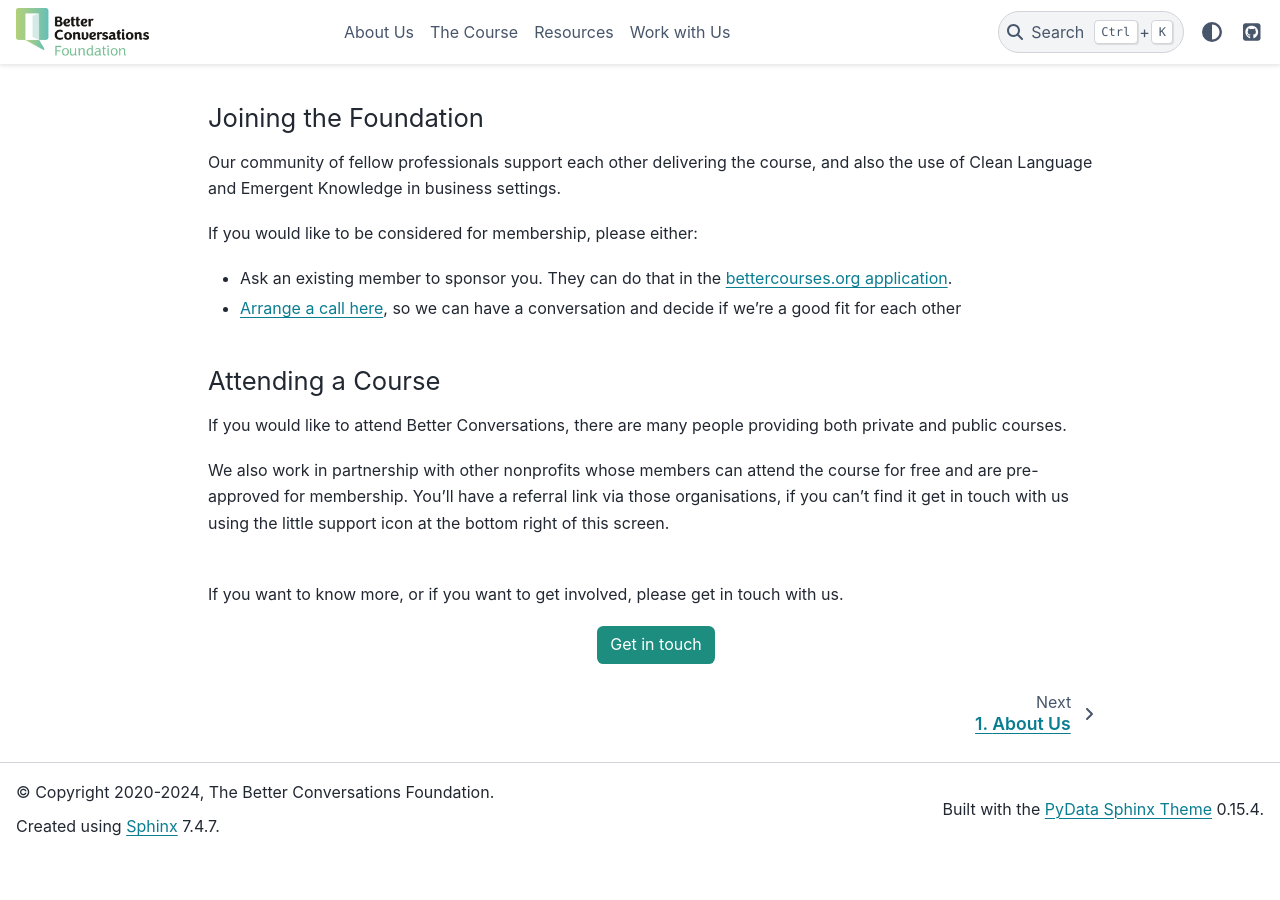
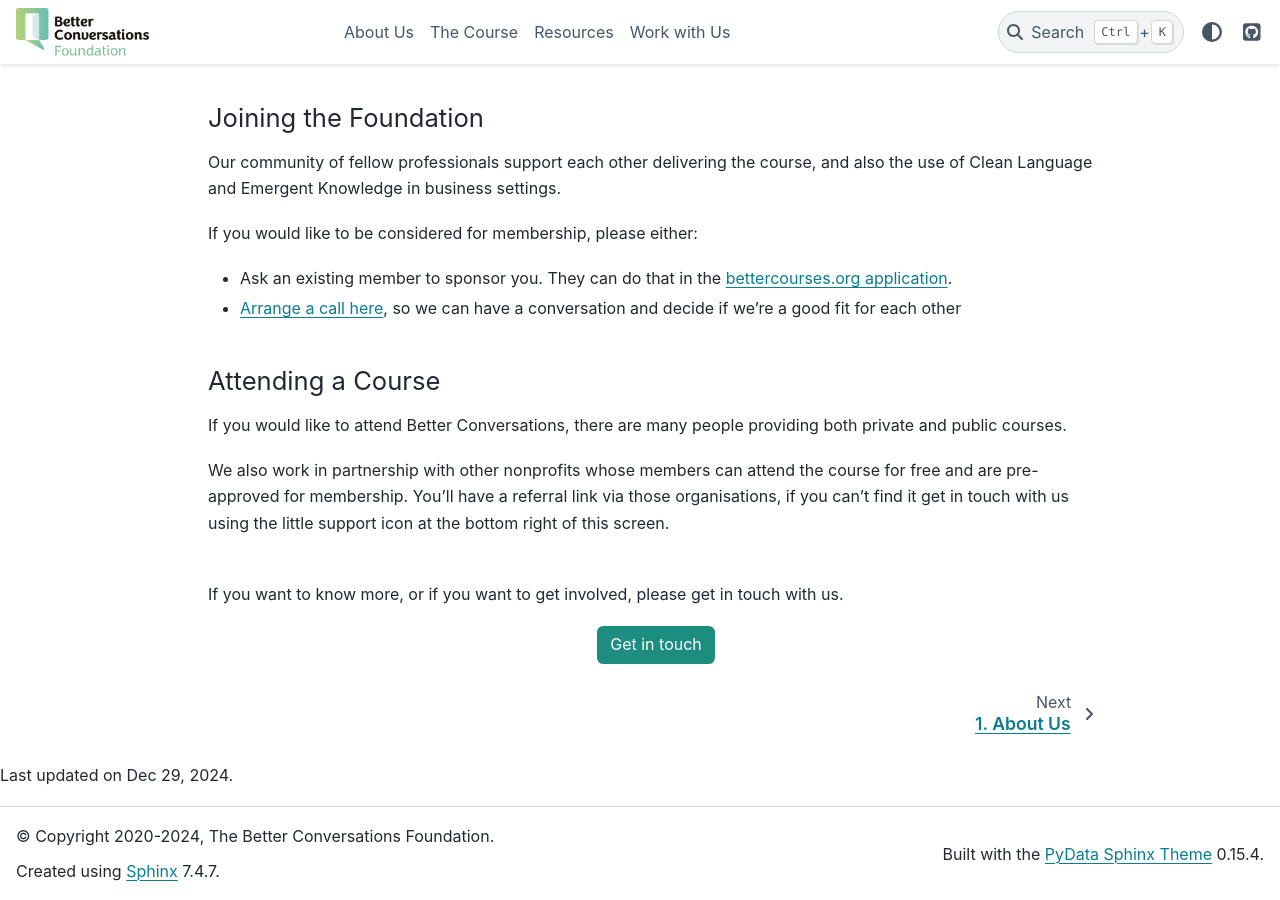
Before and after one commit to Better-Conversations/docs.bettercourses.org, a Sphinx documentation site: the page built from source/index.rst, in a window 1280 px wide and 900 px high, scrolled down 770 px. Built offline with Sphinx 7.4.7 and the PyData theme 0.15.4, drawn with Linux system fonts in a browser that asks for light colours; comment, search, counter and statistics services are not loaded; before the commit the page ends 1625 px from its top, so only the background shows below that; some of the changed lines change nothing that is shown.

Commit message:
Add Utterances

```diff
--- /dev/null
+++ b/source/_templates/utterances.html
@@ -0,0 +1,8 @@
+<script src="https://utteranc.es/client.js"
+    repo="Better-Conversations/betterconversations.foundation"
+    issue-term="pathname"
+    label="Comment"
+    theme="github-light"
+    crossorigin="anonymous"
+    async>
+</script>
--- a/source/conf.py
+++ b/source/conf.py
@@ -140,7 +140,8 @@
     "header_links_before_dropdown": 5,
     "show_prev_next": True,
     "secondary_sidebar_items": [],
-    # "logo": {
+    "content_footer_items": ["last-updated", "utterances"]
+   # "logo": {
     #    "alt_text": "Better Conversations Foundation",
     #    "image_light": "_static/images/BCF-logo-light-non-border.png",
     #    "image_dark": "_static/images/BCF-logo-dark-no-border.png",
```
Also changed, not shown: 1 other file.
